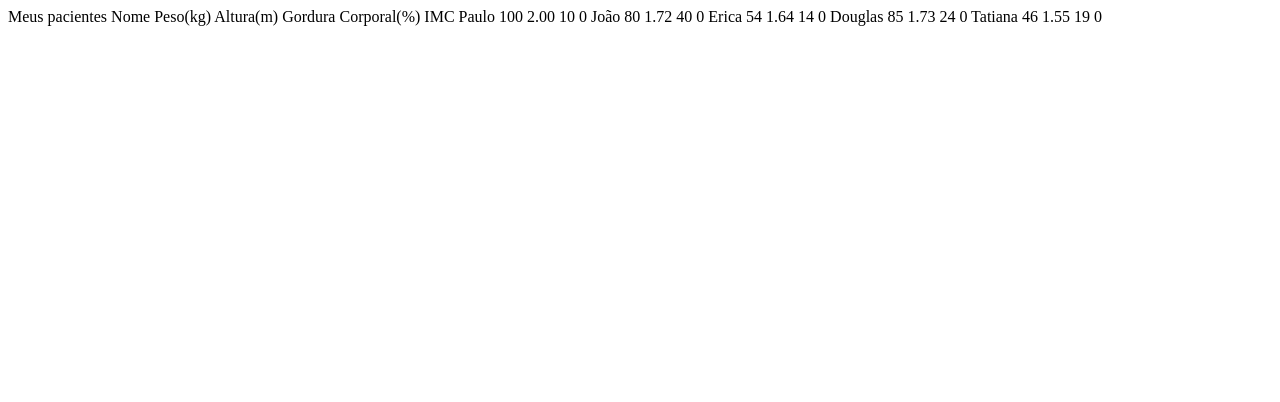
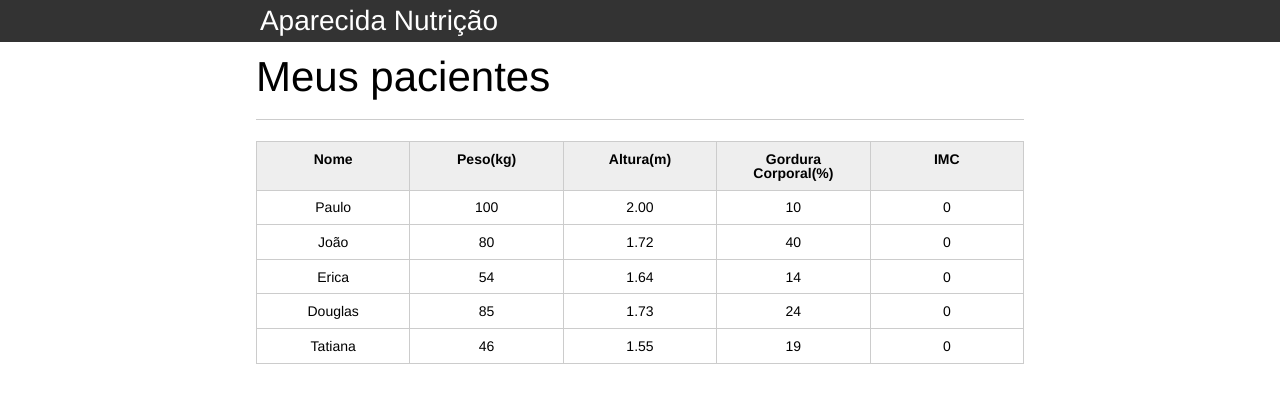
Before and after one commit to juliaarmelin/javascript-web, a plain HTML site: page index.html in a window 1280 px wide. Drawn offline with Linux system fonts and the light colour scheme.

Commit message:
Update index.html

```diff
--- a/index.html
+++ b/index.html
@@ -1,8 +1,77 @@
+<!DOCTYPE html>
+<html lang="pt-br">
+	<head>
+		<meta charset="UTF-8">
+		<title>Aparecida Nutrição</title>
+		<link rel="icon" href="favicon.ico" type="image/x-icon">
+		<link rel="stylesheet" type="text/css" href="css/reset.css">
+		<link rel="stylesheet" type="text/css" href="css/index.css">
 
- Meus pacientes
-Nome 	Peso(kg) 	Altura(m) 	Gordura Corporal(%) 	IMC
-Paulo 	100 	2.00 	10 	0
-João 	80 	1.72 	40 	0
-Erica 	54 	1.64 	14 	0
-Douglas 	85 	1.73 	24 	0
-Tatiana 	46 	1.55 	19 	0
+	</head>
+	<body>
+
+		<header>
+			<div class="container">
+				<h1>Aparecida Nutrição</h1>
+			</div>
+		</header>
+		<main>
+			<section class="container">
+				<h2>Meus pacientes</h2>
+				<table>
+					<thead>
+						<tr>
+							<th>Nome</th>
+							<th>Peso(kg)</th>
+							<th>Altura(m)</th>
+							<th>Gordura Corporal(%)</th>
+							<th>IMC</th>
+						</tr>
+					</thead>
+					<tbody id="tabela-pacientes">
+						<tr class="paciente" >
+							<td class="info-nome">Paulo</td>
+							<td class="info-peso">100</td>
+							<td class="info-altura">2.00</td>
+							<td class="info-gordura">10</td>
+							<td class="info-imc">0</td>
+						</tr>
+
+						<tr class="paciente" >
+							<td class="info-nome">João</td>
+							<td class="info-peso">80</td>
+							<td class="info-altura">1.72</td>
+							<td class="info-gordura">40</td>
+							<td class="info-imc">0</td>
+						</tr>
+
+						<tr class="paciente" >
+							<td class="info-nome">Erica</td>
+							<td class="info-peso">54</td>
+							<td class="info-altura">1.64</td>
+							<td class="info-gordura">14</td>
+							<td class="info-imc">0</td>
+						</tr>
+
+						<tr class="paciente">
+							<td class="info-nome">Douglas</td>
+							<td class="info-peso">85</td>
+							<td class="info-altura">1.73</td>
+							<td class="info-gordura">24</td>
+							<td class="info-imc">0</td>
+						</tr>
+						<tr class="paciente" >
+							<td class="info-nome">Tatiana</td>
+							<td class="info-peso">46</td>
+							<td class="info-altura">1.55</td>
+							<td class="info-gordura">19</td>
+							<td class="info-imc">0</td>
+						</tr>
+					</tbody>
+				</table>
+
+			</section>
+		</main>
+
+	</body>
+</html>
```
